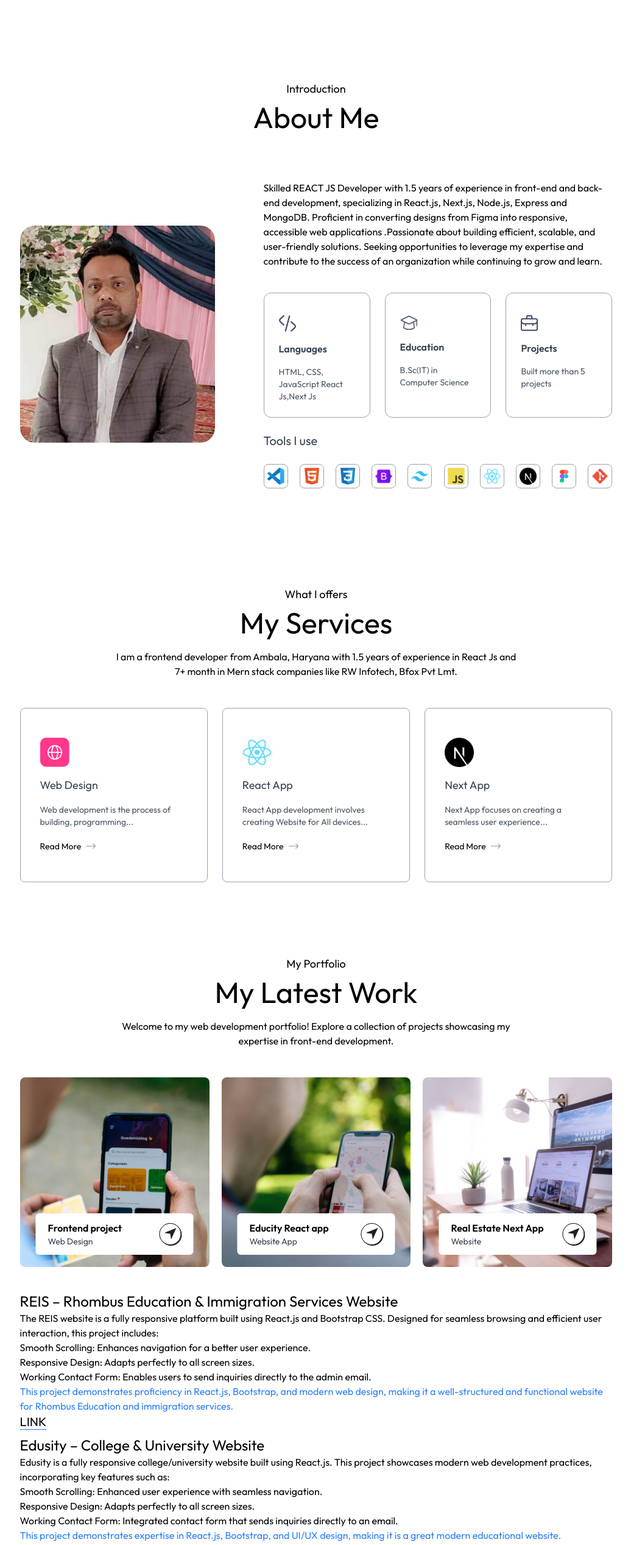
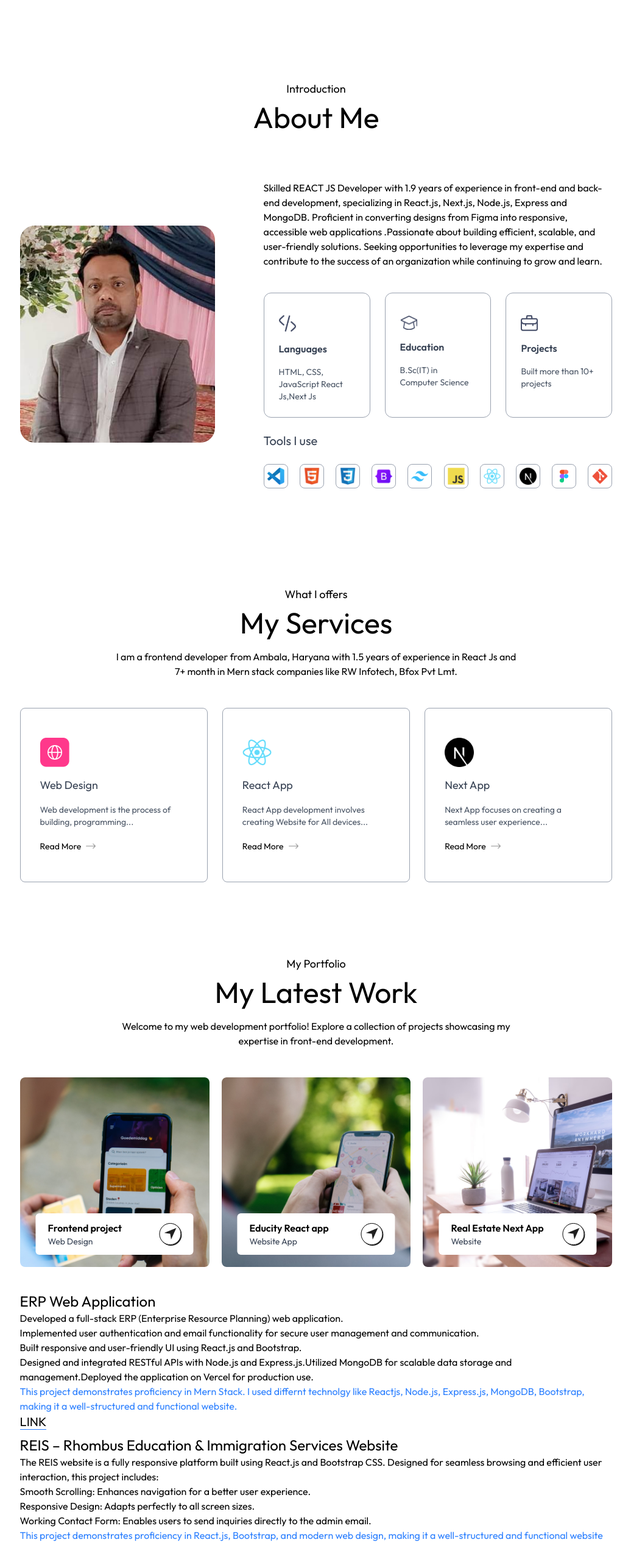
Before and after one commit to jollyvivek/nextjs_portfolio, a Next.js app: page / in a window 1280 px wide. Shown: the part 708-3242 px from the top of the page at 61% size, without its empty margins (121-1157 px from the left). Built offline with nearby package versions, Linux system fonts and the light colour scheme; a web font is replaced by a local one.

Commit message:
Add changes in assets.js and About

```diff
--- a/assets/assets.js
+++ b/assets/assets.js
@@ -112,6 +112,14 @@ export const workData = [
 ]
 
 export const projects = [
+    {   title:'ERP Web Application',
+        description:"Developed a full-stack ERP (Enterprise Resource Planning) web application.",
+        desc1:"Implemented user authentication and email functionality for secure user management and communication.",
+        desc2:"Built responsive and user-friendly UI using React.js and Bootstrap.",
+        desc3:"Designed and integrated RESTful APIs with Node.js and Express.js.Utilized MongoDB for scalable data storage and management.Deployed the application on Vercel for production use.",
+        info:"This project demonstrates proficiency in Mern Stack. I used differnt technolgy like Reactjs, Node.js, Express.js, MongoDB, Bootstrap, making it a well-structured and functional website.",
+        websiteLink:"https://erp-frontend-eight-mu.vercel.app/"
+    },
     {title:'REIS – Rhombus Education & Immigration Services Website',
         description:"The REIS website is a fully responsive platform built using React.js and Bootstrap CSS. Designed for seamless browsing and efficient user interaction, this project includes:",
         desc1:"Smooth Scrolling: Enhances navigation for a better user experience.",
@@ -154,7 +162,7 @@ export const serviceData = [
 export const infoList = [
     { icon: assets.code_icon, iconDark: assets.code_icon_dark, title: 'Languages', description: 'HTML, CSS, JavaScript React Js,Next Js' },
     { icon: assets.edu_icon, iconDark: assets.edu_icon_dark, title: 'Education', description: 'B.Sc(IT) in Computer Science' },
-    { icon: assets.project_icon, iconDark: assets.project_icon_dark, title: 'Projects', description: 'Built more than 5 projects' }
+    { icon: assets.project_icon, iconDark: assets.project_icon_dark, title: 'Projects', description: 'Built more than 10+ projects' }
 ];
 
 export const toolsData = [
--- a/components/About.jsx
+++ b/components/About.jsx
@@ -12,7 +12,7 @@ const About = () => {
             <Image src={assets.user_image} className='w-full rounded-3xl' alt='user'/>
         </div>
         <div className='flex-1'>
-                <p className='mb-10 max-w-2xl font-Ovo'>Skilled REACT JS Developer with 1.5 years of experience in front-end and back-end development, specializing in React.js,
+                <p className='mb-10 max-w-2xl font-Ovo'>Skilled REACT JS Developer with 1.9 years of experience in front-end and back-end development, specializing in React.js,
                     Next.js, Node.js, Express and MongoDB. Proficient in converting designs from Figma into responsive, accessible web
                      applications .Passionate about building efficient, scalable, and user-friendly solutions. Seeking opportunities to
                      leverage my expertise and contribute to the success of an organization while continuing to grow and learn.
```
